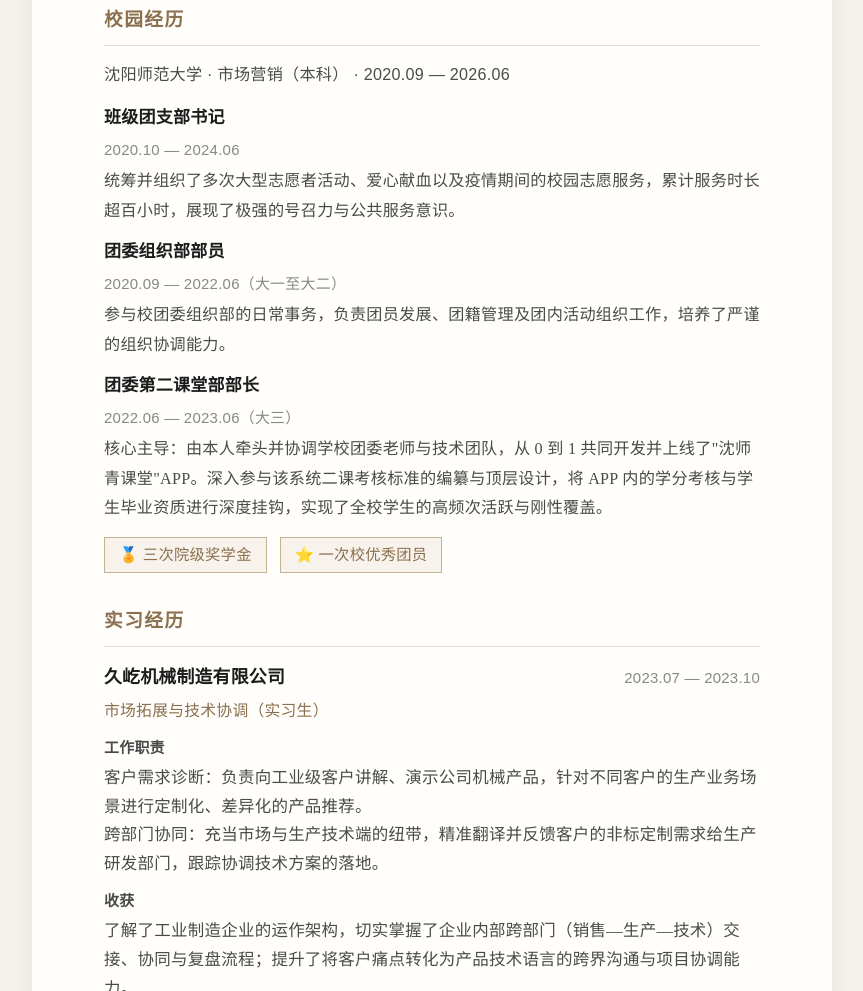
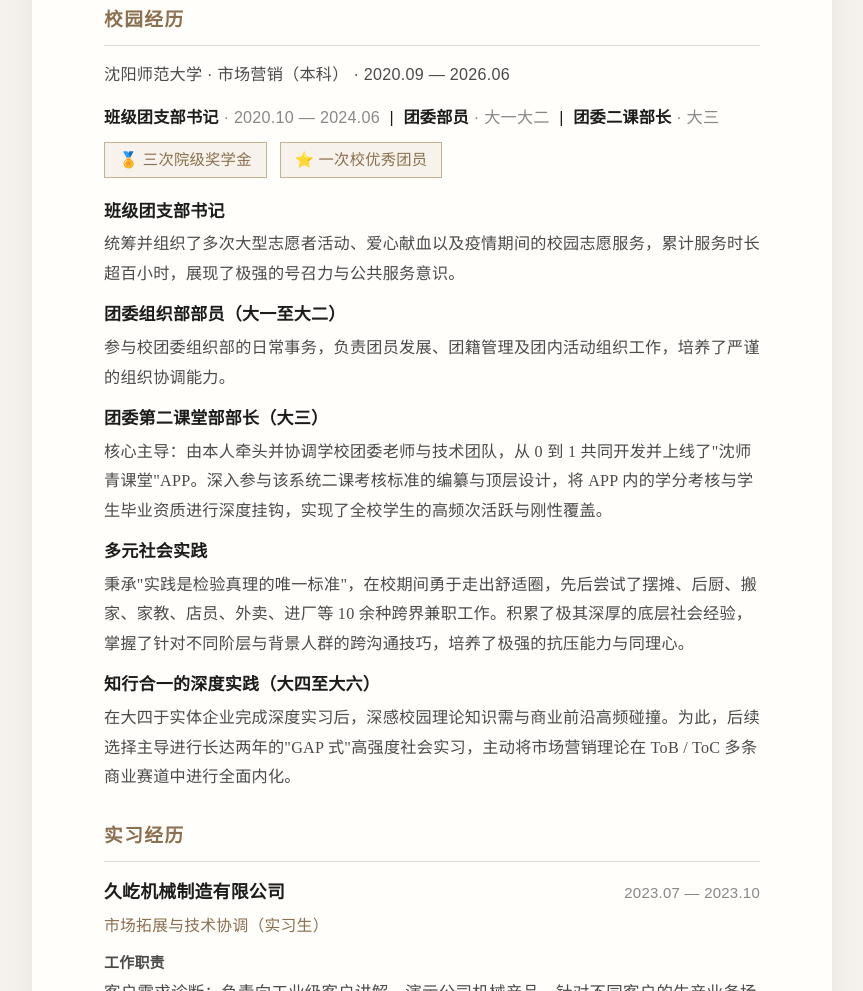
Before and after one commit to sli357714-ux/li-shounan-resume, a website: page index.html in a window 1280 px wide. Shown: the part 1130-2121 px from the top of the page, without its empty margins (208-1071 px from the left). Drawn offline with Linux system fonts and the light colour scheme.

Commit message:
校园经历重新组织: 职务荣誉摘要前置+具体经历在后

```diff
--- a/index.html
+++ b/index.html
@@ -416,27 +416,43 @@
       沈阳师范大学 · 市场营销（本科） · 2020.09 — 2026.06
     </div>
 
+    <!-- 职务与荣誉摘要，紧凑 -->
+    <div style="margin-bottom:16px; font-family:'PingFang SC','Microsoft YaHei',sans-serif;">
+      <div style="font-size:0.95em; color:var(--ink); margin-bottom:6px;">
+        <strong>班级团支部书记</strong><span style="color:var(--muted);"> · 2020.10 — 2024.06</span> &nbsp;|&nbsp;
+        <strong>团委部员</strong><span style="color:var(--muted);"> · 大一大二</span> &nbsp;|&nbsp;
+        <strong>团委二课部长</strong><span style="color:var(--muted);"> · 大三</span>
+      </div>
+      <div>
+        <span class="honor-tag">🏅 三次院级奖学金</span>
+        <span class="honor-tag">⭐ 一次校优秀团员</span>
+      </div>
+    </div>
+
+    <!-- 具体经历 -->
     <div class="campus-item">
       <h4>班级团支部书记</h4>
-      <div class="meta">2020.10 — 2024.06</div>
       <p>统筹并组织了多次大型志愿者活动、爱心献血以及疫情期间的校园志愿服务，累计服务时长超百小时，展现了极强的号召力与公共服务意识。</p>
     </div>
 
     <div class="campus-item">
-      <h4>团委组织部部员</h4>
-      <div class="meta">2020.09 — 2022.06（大一至大二）</div>
+      <h4>团委组织部部员（大一至大二）</h4>
       <p>参与校团委组织部的日常事务，负责团员发展、团籍管理及团内活动组织工作，培养了严谨的组织协调能力。</p>
     </div>
 
     <div class="campus-item">
-      <h4>团委第二课堂部部长</h4>
-      <div class="meta">2022.06 — 2023.06（大三）</div>
+      <h4>团委第二课堂部部长（大三）</h4>
       <p>核心主导：由本人牵头并协调学校团委老师与技术团队，从 0 到 1 共同开发并上线了"沈师青课堂"APP。深入参与该系统二课考核标准的编纂与顶层设计，将 APP 内的学分考核与学生毕业资质进行深度挂钩，实现了全校学生的高频次活跃与刚性覆盖。</p>
     </div>
 
-    <div class="honor-tags">
-      <span class="honor-tag">🏅 三次院级奖学金</span>
-      <span class="honor-tag">⭐ 一次校优秀团员</span>
+    <div class="campus-item">
+      <h4>多元社会实践</h4>
+      <p>秉承"实践是检验真理的唯一标准"，在校期间勇于走出舒适圈，先后尝试了摆摊、后厨、搬家、家教、店员、外卖、进厂等 10 余种跨界兼职工作。积累了极其深厚的底层社会经验，掌握了针对不同阶层与背景人群的跨沟通技巧，培养了极强的抗压能力与同理心。</p>
+    </div>
+
+    <div class="campus-item">
+      <h4>知行合一的深度实践（大四至大六）</h4>
+      <p>在大四于实体企业完成深度实习后，深感校园理论知识需与商业前沿高频碰撞。为此，后续选择主导进行长达两年的"GAP 式"高强度社会实习，主动将市场营销理论在 ToB / ToC 多条商业赛道中进行全面内化。</p>
     </div>
   </div>
 
```
Also changed, not shown: api/chat.js (+11 -4 lines), server.js (+11 -4 lines).
